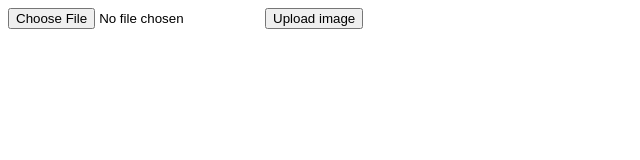
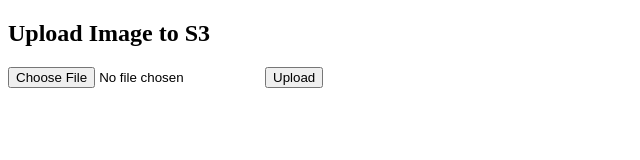
Before and after one commit to Esha259/AWS-Image-CI-CD, a plain HTML site: page index.html in a window 1280 px wide. Shown: the whole page, without its empty margins (0-640 px from the left). Drawn offline with Linux system fonts and the light colour scheme.

Commit message:
Update index.html

```diff
--- a/index.html
+++ b/index.html
@@ -1,11 +1,58 @@
 <!DOCTYPE html>
-    <html>
-    <head>
-        <title>Project 1</title>
-    </head>
-    <body>
-        <input type="file" id="photoInput" accept="image/*">
-        <button id="uploadButton">Upload image</button>
-        <script src="script.js"></script>
-    </body>
-    </html>
+<html lang="en">
+<head>
+    <meta charset="UTF-8">
+    <meta name="viewport" content="width=device-width, initial-scale=1.0">
+    <title>Upload to S3</title>
+</head>
+<body>
+
+    <h2>Upload Image to S3</h2>
+
+    <input type="file" id="fileInput">
+    <button onclick="uploadFile()">Upload</button>
+
+    <script>
+        // Set title from localStorage on page load
+        document.addEventListener("DOMContentLoaded", function() {
+            const savedTitle = localStorage.getItem("uploadedFileName");
+            if (savedTitle) {
+                document.title = savedTitle;
+            }
+        });
+
+        function uploadFile() {
+            var fileInput = document.getElementById("fileInput");
+            var file = fileInput.files[0];
+
+            if (!file) {
+                alert("Please select a file first.");
+                return;
+            }
+
+            var bucketName = "imageupload259";  // Change this to your S3 bucket name
+            var fileName = file.name;
+            var uploadUrl = `https://${bucketName}.s3.amazonaws.com/${fileName}`;
+
+            fetch(uploadUrl, {
+                method: "PUT",
+                body: file,
+                headers: {
+                    "Content-Type": file.type
+                }
+            })
+            .then(response => {
+                if (response.ok) {
+                    document.title = fileName; // Change title
+                    localStorage.setItem("uploadedFileName", fileName); // Store it
+                    alert("File uploaded successfully!");
+                } else {
+                    alert("Upload failed. Check console for details.");
+                }
+            })
+            .catch(error => console.error("Error:", error));
+        }
+    </script>
+
+</body>
+</html>
```
